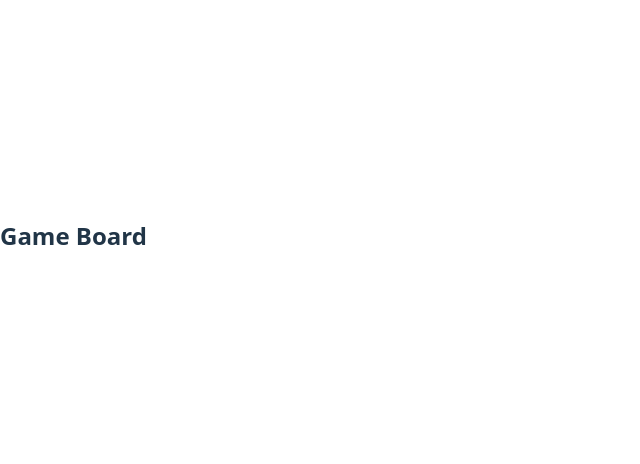
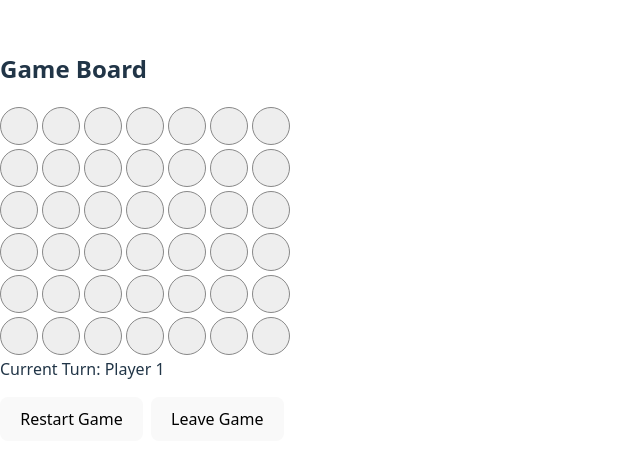
Before and after one commit to deepakmardii/connect-4, a React (Vite) app in the folder frontend/: page /game in a window 1280 px wide. Shown: the part 164-628 px from the top of the page, without its empty margins (0-640 px from the left). Built offline with nearby package versions, Linux system fonts and the light colour scheme; no server answers.

Commit message:
feat(frontend): implement state management and complete Home/Game pages

```diff
--- a/frontend/src/Game.tsx
+++ b/frontend/src/Game.tsx
@@ -1,10 +1,66 @@
-import React from "react";
+import React, { useEffect, useState, useRef } from "react";
+import Board from "./Board";
+import Controls from "./Controls";
+
+// Minimal socket.io-client replacement using WebSocket for demo
+const WS_URL = "ws://localhost:3000"; // Adjust if backend runs elsewhere
+
+type GameUpdate = {
+    board: number[][];
+    currentTurn: number | null;
+    winner: number | null;
+    isDraw: boolean;
+};
 
 const Game: React.FC = () => {
+    const [board, setBoard] = useState<number[][]>(Array.from({ length: 6 }, () => Array(7).fill(0)));
+    const [currentTurn, setCurrentTurn] = useState<number | null>(0);
+    const [winner, setWinner] = useState<number | null>(null);
+    const [isDraw, setIsDraw] = useState(false);
+    const ws = useRef<WebSocket | null>(null);
+
+    useEffect(() => {
+        ws.current = new WebSocket(WS_URL);
+        ws.current.onmessage = (event) => {
+            const msg = JSON.parse(event.data);
+            if (msg.type === "gameUpdate") {
+                const update: GameUpdate = msg.data;
+                setBoard(update.board);
+                setCurrentTurn(update.currentTurn);
+                setWinner(update.winner);
+                setIsDraw(update.isDraw);
+            }
+        };
+        return () => ws.current?.close();
+    }, []);
+
+    const handleDrop = (col: number) => {
+        // Send move to backend (replace with socket.io if available)
+        ws.current?.send(JSON.stringify({ type: "makeMove", data: { column: col } }));
+    };
+
+    const handleRestart = () => {
+        ws.current?.send(JSON.stringify({ type: "restartGame" }));
+    };
+
+    const handleLeave = () => {
+        ws.current?.send(JSON.stringify({ type: "leaveGame" }));
+    };
+
     return (
         <div>
             <h2>Game Board</h2>
-            {/* Board, Controls, and game state UI will go here */}
+            <Board board={board} onDrop={handleDrop} disabled={!!winner || isDraw} />
+            <div>
+                {winner ? (
+                    <span>Winner: Player {winner}</span>
+                ) : isDraw ? (
+                    <span>Draw!</span>
+                ) : (
+                    <span>Current Turn: Player {currentTurn! + 1}</span>
+                )}
+            </div>
+            <Controls onRestart={handleRestart} onLeave={handleLeave} disabled={false} />
         </div>
     );
 };
```
